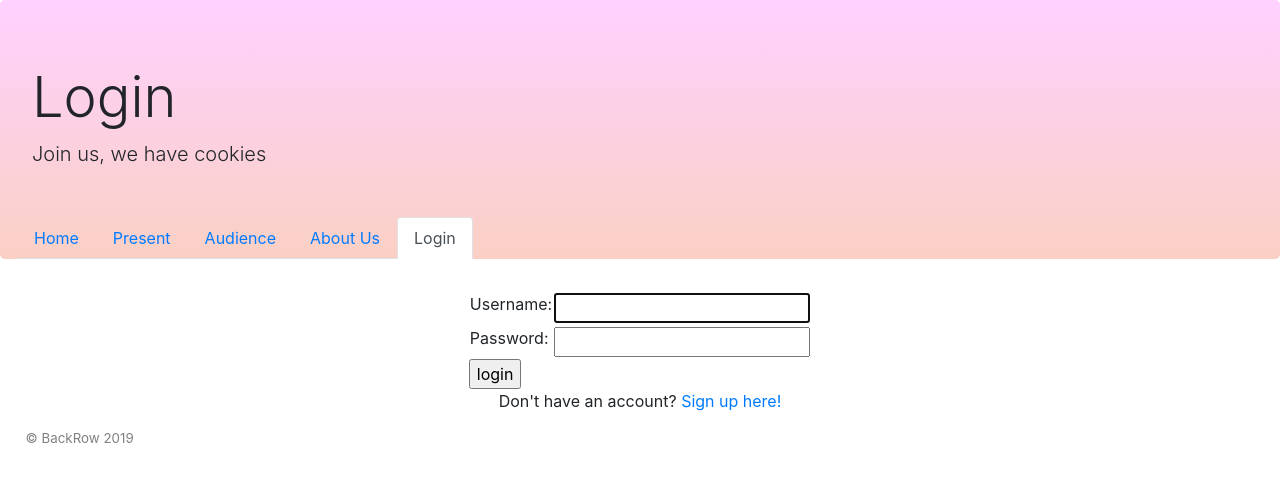
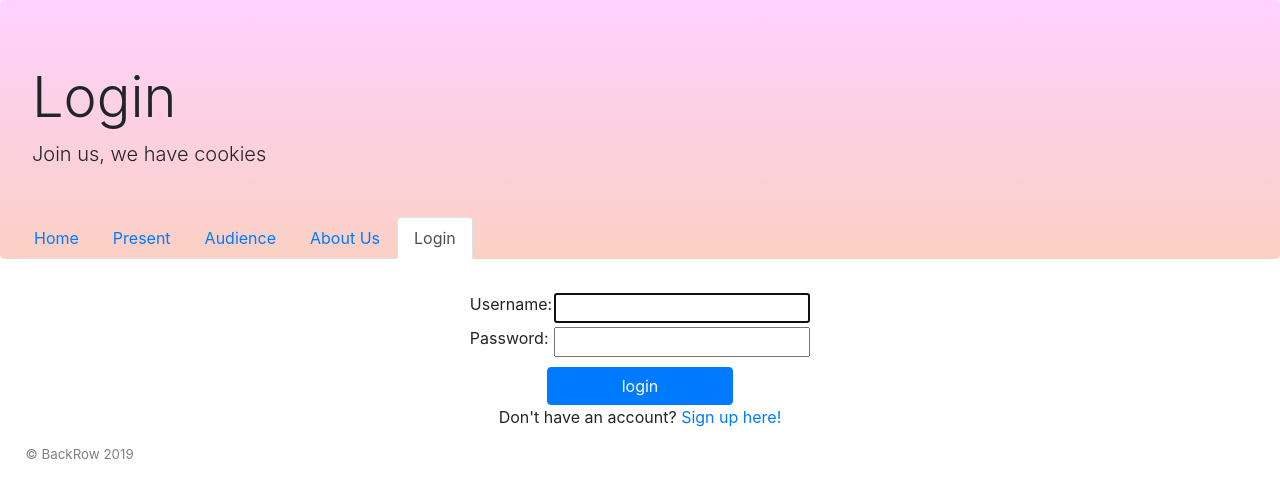
Before and after one commit to jogden4195/BackRow, a Django app: page /accounts/login/ in a window 1280 px wide. Shown: the top 498 px of the page. Run offline with Django 3.2, Linux system fonts and the light colour scheme; some libraries are stand-ins or nearby versions.

Commit message:
style login

```diff
--- a/project/src/landing/templates/registration/login.html
+++ b/project/src/landing/templates/registration/login.html
@@ -4,8 +4,8 @@
 <head>
   <meta charset="UTF-8">
   <!--Bootstrap-->
-  <link rel="stylesheet" href="https://stackpath.bootstrapcdn.com/bootstrap/4.3.1/css/bootstrap.min.css"
-    integrity="sha384-ggOyR0iXCbMQv3Xipma34MD+dH/1fQ784/j6cY/iJTQUOhcWr7x9JvoRxT2MZw1T" crossorigin="anonymous">
+  <link rel="stylesheet" href="https://stackpath.bootstrapcdn.com/bootstrap/4.3.1/css/bootstrap.min.css" integrity="sha384-ggOyR0iXCbMQv3Xipma34MD+dH/1fQ784/j6cY/iJTQUOhcWr7x9JvoRxT2MZw1T"
+    crossorigin="anonymous">
   <!-- Styling/CSS -->
   {% load static %}
   <link rel="stylesheet" type="text/css" href="{% static 'landing/audience.css' %}">
@@ -58,12 +58,15 @@
   </div>
   {% else %}
   <div class="row justify-content-center">
+    <div class="card text-center w-25 bg-light mb-3 p-3">
+      <div class="row justify-content-center">
         <p>Please login to see this page.</p>
       </div>
       {% endif %}
       {% endif %}
       <div class="row justify-content-center">
         <form method="post" action="{% url 'login' %}">
+          <div class="form-group mb-2">
             {% csrf_token %}
             <table>
 
@@ -77,13 +80,17 @@
                 <td>{{ form.password }}</td>
               </tr>
             </table>
-
-      <input type="submit" value="login" />
+          </div>
+          <div class="row justify-content-center">
+            <input type="submit" class="btn btn-primary w-50" value="login" />
+          </div>
           <input type="hidden" name="next" value="{{ next }}" />
         </form>
       </div>
       <div class="row justify-content-center">
         <p>Don't have an account? <a href="http://localhost:8000/signup/"> Sign up here!</a></p>
+      </div>
+    </div>
   </div>
   <footer>
     <p> © BackRow 2019 </p>
```
Lines whose indentation alone changed are shown as unchanged.
